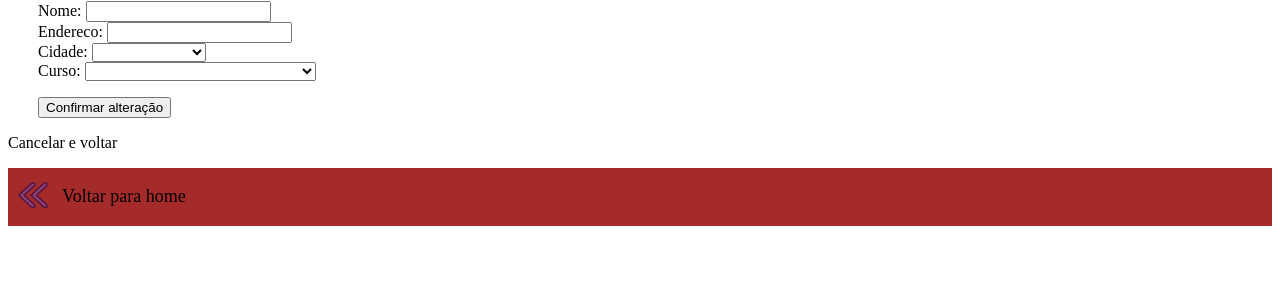
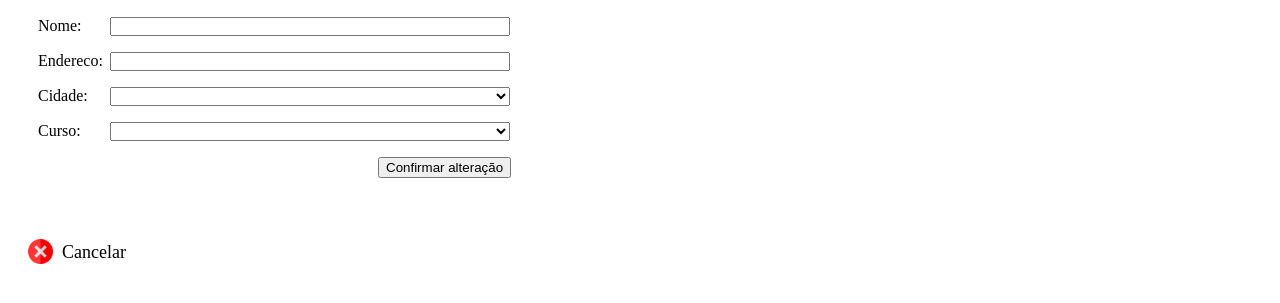
Before and after one commit to alinenecchi/trabalho_03_integracao_php_bd, a PHP site: page /alunos/altera_alunos.php?cod=1 in a window 1280 px wide. Shown: the part 237-540 px from the top of the page. Run offline with PHP 8.4, Linux system fonts and the light colour scheme; data comes from the database, SQL or seed files in the repository; data that the repository does not hold is empty.

Commit message:
finalização css altera_alunos.php

```diff
--- a/alunos/altera_alunos.php
+++ b/alunos/altera_alunos.php
@@ -40,14 +40,14 @@
 			$Cod_cidade =$linha["cod_cidade"];
 			$Curso      =$linha["nome_curso"];
 			$Cod_curso  =$linha["codigo"];
-			print("<h4>Aluno(a): $Nome</h4><p>");
+			print("<h4>Aluno(a): $Nome</h4>");
 		?>
 
 		<form action="./confirma_alteracao_aluno.php" method="get" id="alteraAluno">
 		<br>Matrícula: <?php print($Matricula)?><input type="hidden" name="cod_alter" value="<?php print($Matricula)?>">
-		<br>Nome:      <input type="text" name="nome_alter" value="<?php print($Nome)?>">
-		<br>Endereco:  <input type="text" name="endereco_alter" value="<?php print($Endereco)?>">
-		<br>Cidade:    <select name="cidade_alter">
+		<p>Nome:      <input type="text" name="nome_alter" id="nome" value="<?php print($Nome)?>"></p>
+		<p>Endereco:  <input type="text" name="endereco_alter" id="endereco" value="<?php print($Endereco)?>"></p>
+		<p>Cidade:    <select id="cidade" name="cidade_alter"></p>
 		<option value="<?php print("$Cod_cidade");?>" selected><?php print("$Cidade");?></option>
 		<?php
 		$resultado2=mysqli_query($ok, "Select * from cidades where cod_cidade <> '$Cod_cidade' order by nome_cid") or die ("Não é possível consultar as cidades");
@@ -61,7 +61,7 @@
 		</select>
 
 		<input type="hidden" name="id" value="3">
-		<br>Curso:     <select name="curso_alter">
+		<p>Curso:     <select id="curso" name="curso_alter"></p>
 		<option value="<?php print("$Cod_curso");?>" selected><?php print("$Curso");?></option>
 		<?php
 		$resultado3=mysqli_query($ok, "Select * from cursos where codigo <> '$Cod_curso' ") or die ("Não é possível consultar os cursos");
@@ -73,18 +73,17 @@
 		}
 		?>
 		</select>
-		<p><input name ="submit" type="submit" value="Confirmar alteração"/></p>
+		<p><input id="confirmaAltera" name="submit" type="submit" value="Confirmar alteração"/></p>
 		</form>
 
-		<p><a href="../index.php">Cancelar e voltar</a></p>
-		<section id="cancelar";>
-			<a href="../index.php">
-				<div id="backButton">
-					<img src="../images/back.png" id="backIcon">
+		<section id="cancelarNav";>
+			<a href="lista_alunos.php">
+				<div id="CancelarButton">
+					<img src="../images/cancel.png" id="cancelarIcon">
 				</div>
 
-				<div id="backText">
-					Voltar para home
+				<div id="cancelarText">
+					Cancelar
 				</div>
 			</a>
 		</section>
--- a/css/alunos.css
+++ b/css/alunos.css
@@ -11,18 +11,27 @@ label {
 }
 
 #nome {
-  padding: 0px 50px 0px 0px;
-  margin-left: 30px;
+  width: 400px;
+  padding: 0px 0px 0px 0px;
+  margin-left: 24px;
 }
 
 #endereco {
-  padding: 0px 50px 0px 0px;
-  margin-left: 9px;
+  width: 400px;
+  padding: 0px 0px 0px 0px;
+  margin-left: 3px;
 }
 
 #cidade {
-  padding: 0px 50px 0px 0px;
-  margin-left: 24px;
+  width: 400px;
+  padding: 0px 0px 0px 0px;
+  margin-left: 18px;
+}
+
+#curso {
+  width: 400px;
+  padding: 0px 0px 0px 0px;
+  margin-left: 25px;
 }
 
 h4 {
@@ -35,11 +44,37 @@ h4 {
   margin-left: 30px;
 }
 
-#cancelar {
-  background-color: brown;
+.input {
+  padding: 0px 50px 0px 0px;
+  margin-left: 30px;
+}
+
+#confirmaAltera {
+  margin-left: 340px;
+}
+
+#cancelarNav {
   width: 100%;
-  height: 50px;
-  padding: 8px 0px 0px 0px;
-  margin-top: 10px;
+  height: 30px;
+  padding: 0px 0px 0px 0px;
+  margin-top: 60px;
   font-size: 18px;
 }
+
+#CancelarButton {
+  float: left;
+  width: 50px;
+  height: 30px;
+}
+
+#cancelarIcon {
+  width: 25px;
+  margin-left: 20px;
+  margin-top: 1px;
+}
+
+#cancelarText {
+  float: left;
+  margin-left: 4px;
+  margin-top: 4px;
+}
```
Also changed, not shown: images/cancel.png (added).
